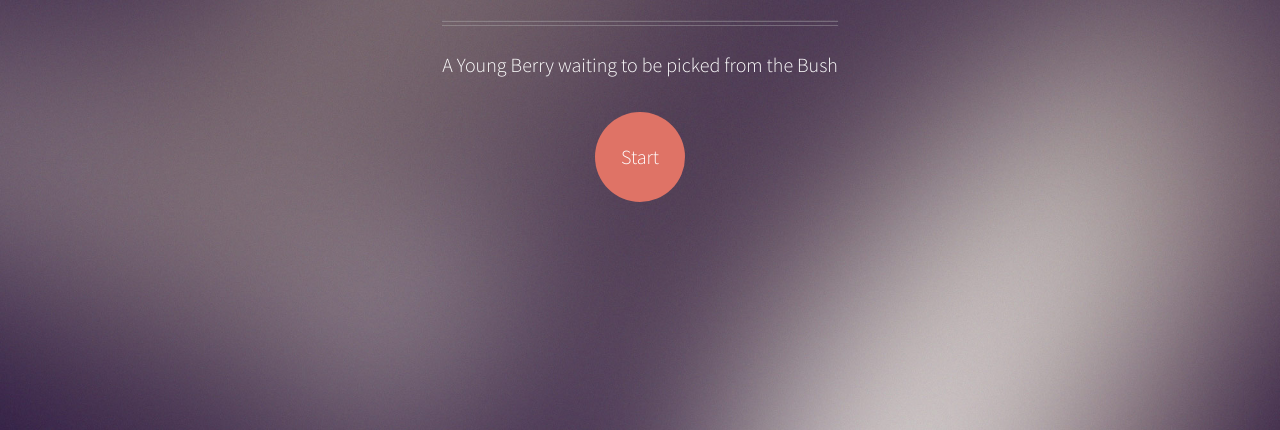
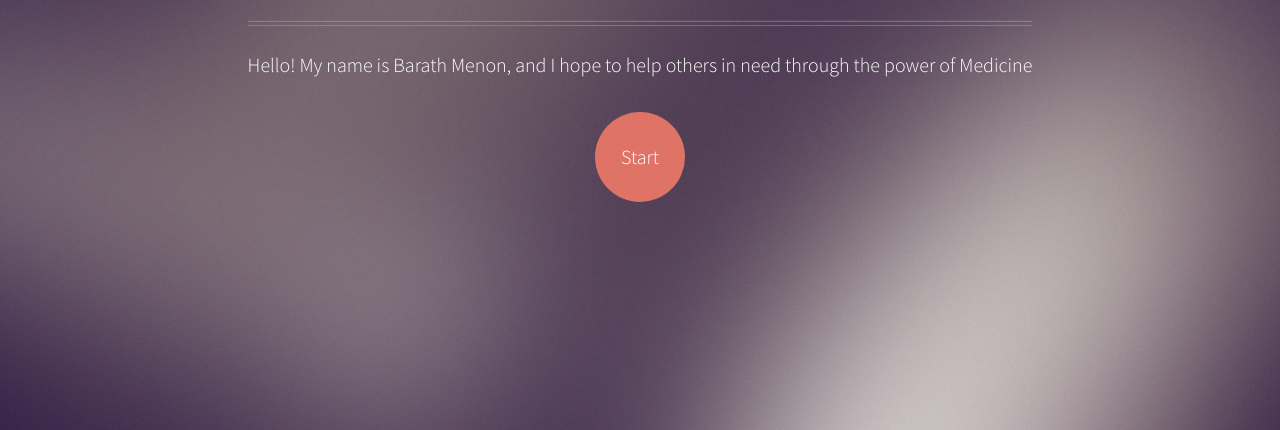
Before and after one commit to barathmenon/barathmenon.github.io, a plain HTML site: page index.html in a window 1280 px wide. Shown: the part 370-800 px from the top of the page. Drawn offline with Linux system fonts and the light colour scheme.

Commit message:
Update index.html

```diff
--- a/index.html
+++ b/index.html
@@ -31,7 +31,7 @@
 						<header>
 							<h1><a href="index.html" id="logo">Barath Menon</a></h1>
 							<hr />
-							<p>A Young Berry waiting to be picked from the Bush</p>
+							<p>Hello! My name is Barath Menon, and I hope to help others in need through the power of Medicine</p>
 						</header>
 						<footer>
 							<a href="#banner" class="button circled scrolly">Start</a>
```
